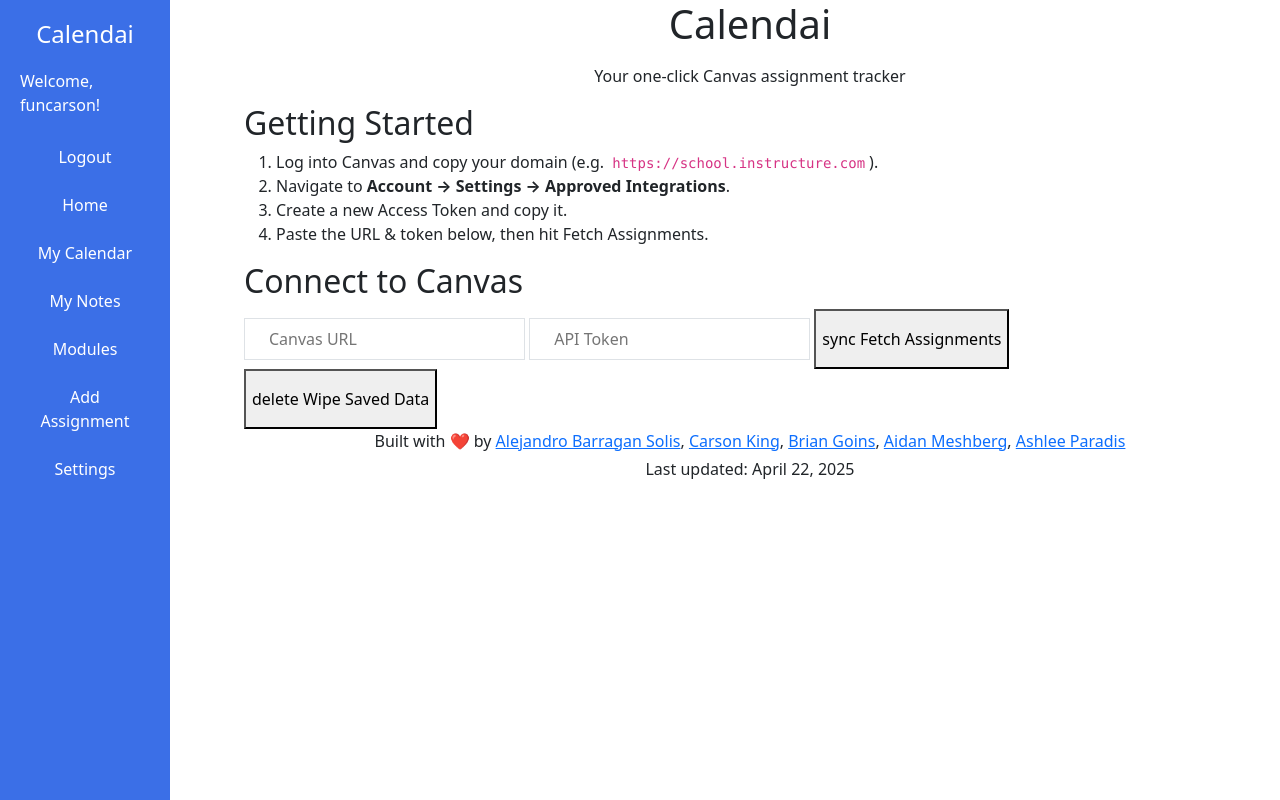
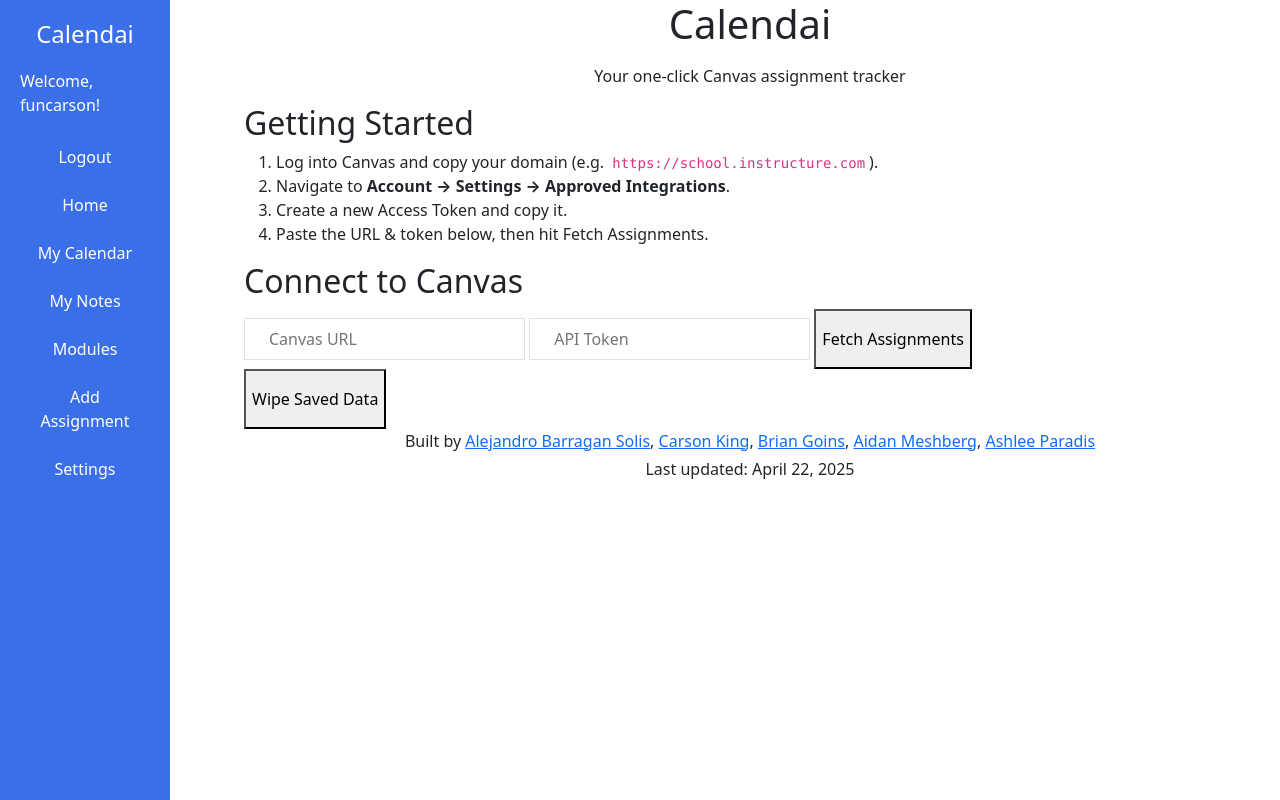
Before and after one commit to UCCS-SP25-CS4300-CS5300-1/Group-3-spring-2025, a Django app: page / in a window 1280 px wide. Run offline with Django 4.2, Linux system fonts and the light colour scheme; a user stored in the database is signed in; parts of the project's set-up code (start-up, migrations or seed data) failed here and were passed over.

Commit message:
UI updates

```diff
--- a/group3_project/calendar/home/templates/home/index.html
+++ b/group3_project/calendar/home/templates/home/index.html
@@ -3,9 +3,7 @@
 
 {% block title %}Home – Calendai{% endblock %}
 
-{# ─────────────────────────────
-   If your base.html doesn’t already include Tailwind, be sure to import it there.
-   ───────────────────────────── #}
+
 
 {% block content %}
 <div class="min-h-[calc(100vh-4rem)] flex items-center justify-center bg-gradient-to-br from-indigo-50 via-white to-purple-50 dark:from-gray-900 dark:via-gray-800 dark:to-gray-900">
@@ -60,7 +58,7 @@
         <button
           type="submit"
           class="col-span-2 inline-flex items-center justify-center gap-2 px-6 py-3 font-medium rounded-lg bg-indigo-600 text-black hover:bg-indigo-700 focus:outline-none focus:ring-2 focus:ring-offset-2 focus:ring-indigo-500 dark:bg-indigo-500 dark:text-gray-900">
-          <span class="material-symbols-outlined -ml-1">sync</span>
+          <span class="material-symbols-outlined -ml-1"></span>
           Fetch Assignments
         </button>
       </form>
@@ -71,7 +69,7 @@
         <button
           type="submit"
           class="w-full inline-flex items-center justify-center gap-2 px-6 py-3 font-medium rounded-lg bg-red-500 text-black hover:bg-red-600 focus:outline-none focus:ring-2 focus:ring-offset-2 focus:ring-red-400 dark:bg-red-600 dark:text-gray-100">
-          <span class="material-symbols-outlined -ml-1">delete</span>
+          <span class="material-symbols-outlined -ml-1"></span>
           Wipe Saved Data
         </button>
       </form>
@@ -80,7 +78,7 @@
     <!-- Footer -->
     <footer class="border-t border-indigo-100 dark:border-gray-700 text-center text-sm text-gray-500 dark:text-gray-400 px-10 py-6">
       <p class="mb-1">
-        Built with ❤️ by
+        Built by
         <a href="#" class="text-indigo-600 dark:text-indigo-400 hover:underline">Alejandro Barragan Solis</a>,
         <a href="#" class="text-indigo-600 dark:text-indigo-400 hover:underline">Carson King</a>,
         <a href="#" class="text-indigo-600 dark:text-indigo-400 hover:underline">Brian Goins</a>,
```
